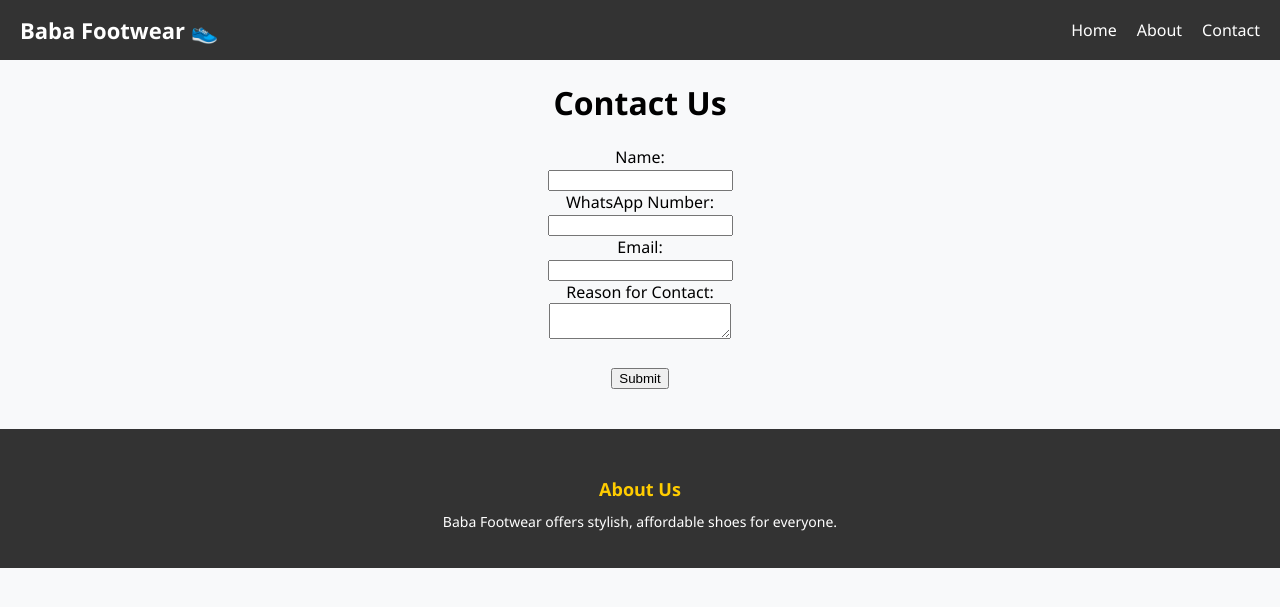
After one commit to Student-Sneha09/Baba-Footwear-Backend, a Django app: page /contact/ in a window 1280 px wide. The commit adds this page. Shown: the top 607 px of the page. Run offline with Django 5.2, Linux system fonts and the light colour scheme.

Commit message:
Pages Added

```diff
--- /dev/null
+++ b/shop/templates/shop/about.html
@@ -0,0 +1,6 @@
+{% extends 'shop/base.html' %}
+{% block title %}About - Baba Footwear{% endblock %}
+{% block content %}
+  <h1>About Baba Footwear</h1>
+  <p>We provide high-quality, affordable shoes for everyone — from kids to adults.</p>
+{% endblock %}
--- /dev/null
+++ b/shop/templates/shop/base.html
@@ -0,0 +1,42 @@
+{% load static %}
+<!DOCTYPE html>
+<html lang="en">
+<head>
+  <meta charset="UTF-8">
+  <title>{% block title %}Baba Footwear{% endblock %}</title>
+  <link rel="stylesheet" href="{% static 'shop/css/style.css' %}">
+</head>
+<body>
+
+  <!-- Navbar -->
+  <nav class="navbar">
+    <div class="logo">Baba Footwear 👟</div>
+    <ul class="nav-links">
+      <li><a href="{% url 'home' %}">Home</a></li>
+      <li><a href="{% url 'about' %}">About</a></li>
+      <li><a href="{% url 'contact' %}">Contact</a></li>
+    </ul>
+  </nav>
+
+  <!-- Flash messages -->
+  {% if messages %}
+    {% for message in messages %}
+      <div class="alert">{{ message }}</div>
+    {% endfor %}
+  {% endif %}
+
+  {% block content %}{% endblock %}
+
+  <!-- Footer -->
+  <footer>
+    <div class="footer-container">
+      <div class="about-footer">
+        <h3>About Us</h3>
+        <p>Baba Footwear offers stylish, affordable shoes for everyone.</p>
+      </div>
+    </div>
+  </footer>
+
+  <script src="{% static 'shop/js/script.js' %}"></script>
+</body>
+</html>
--- /dev/null
+++ b/shop/templates/shop/contact.html
@@ -0,0 +1,21 @@
+{% extends 'shop/base.html' %}
+{% block title %}Contact Us{% endblock %}
+{% block content %}
+  <h1>Contact Us</h1>
+  <form method="post">
+    {% csrf_token %}
+    <label>Name:</label><br>
+    <input type="text" name="name" required><br>
+
+    <label>WhatsApp Number:</label><br>
+    <input type="text" name="whatsapp" required><br>
+
+    <label>Email:</label><br>
+    <input type="email" name="email" required><br>
+
+    <label>Reason for Contact:</label><br>
+    <textarea name="reason" required></textarea><br><br>
+
+    <button type="submit">Submit</button>
+  </form>
+{% endblock %}
--- a/shop/urls.py
+++ b/shop/urls.py
@@ -2,5 +2,7 @@ from django.urls import path
 from . import views
 
 urlpatterns = [
-    path('', views.index, name='index'),
+   path('', views.home, name='home'),
+   path('about/', views.about, name='about'),
+   path('contact/', views.contact, name='contact'),
 ]
--- a/shop/views.py
+++ b/shop/views.py
@@ -1,7 +1,21 @@
-from django.shortcuts import render
+from django.shortcuts import render,redirect
 from .models import Product
+from django.contrib import messages
 
 # Create your views here.
-def index(request):
+def home(request):
     products= Product.objects.all()
     return render(request, 'shop/index.html', {'products':products})
+
+def about(request):
+    return render(request, 'shop/about.html')
+
+def contact(request):
+    if request.method == 'POST':
+        name=request.POST["name"]
+        whatsapp=request.POST["whatsapp"]
+        email=request.POST["email"]
+        reason=request.POST["reason"]
+        messages.success(request,"Submitted Successfully! Continue Shopping.")
+        return redirect('home')
+    return render(request, 'shop/contact.html')
```
Also changed, not shown: shop/templates/shop/index.html (+7 -47 lines).
